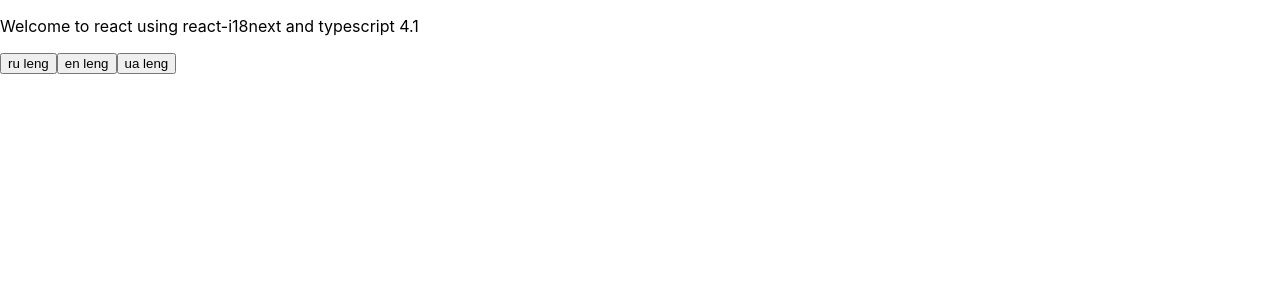
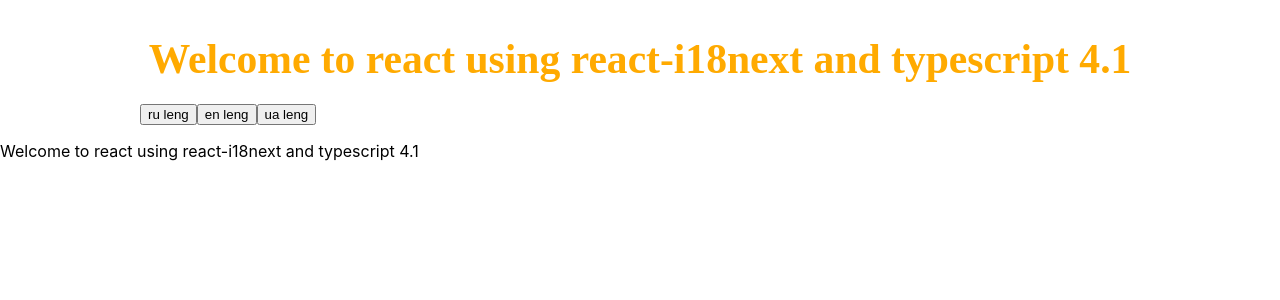
Before and after one commit to oldstud/bookmarks_app, a React (Create React App) app: page / in a window 1280 px wide. Shown: the top 300 px of the page. Built offline with nearby package versions, Linux system fonts and the light colour scheme.

Commit message:
add base components Container and composition api example

```diff
--- a/src/App.tsx
+++ b/src/App.tsx
@@ -4,6 +4,8 @@
 import './i18n/config';
 import { useTranslation } from 'react-i18next';
 import i18next from 'i18next';
+
+import Container from './components/Container'
 
 function App() {
   const { t } = useTranslation();
@@ -14,11 +16,15 @@
 
   return (
     <div className="App">
+      <Container title={ t('title_1') }>
+        <>
+          <button onClick={() => changeLanguage('ru')}>ru leng</button>
+          <button onClick={() => changeLanguage('en')}>en leng</button>
+          <button onClick={() => changeLanguage('ua')}>ua leng</button>
+        </>
+      </Container>
      <p>{ t('title_1') }</p>
 
-      <button onClick={() => changeLanguage('ru')}>ru leng</button>
-      <button onClick={() => changeLanguage('en')}>en leng</button>
-      <button onClick={() => changeLanguage('ua')}>ua leng</button>
     </div>
   );
 }
--- /dev/null
+++ b/src/components/Container/Container.tsx
@@ -0,0 +1,16 @@
+import React from "react";
+import { Wrapper, Title } from './StyledComponent';
+
+type PropsT = {
+    title: string;
+    children: JSX.Element;
+};
+
+export default function Container({children, title}: PropsT) {
+    return (
+        <Wrapper>
+          <Title>{ title && title }</Title>
+        { children }
+        </Wrapper>
+      );
+}
--- /dev/null
+++ b/src/components/Container/StyledComponent.ts
@@ -0,0 +1,14 @@
+import styled from 'styled-components';
+
+const Title = styled.h2`
+  font-size: 2.6rem;
+  font-family: 'Bangers';
+  color: #ffaa00;
+  text-align: center;
+  margin-bottom: 20px;
+`;
+const Wrapper = styled.div`
+  max-width: 1000px;
+  margin: 0 auto;
+`;
+export { Wrapper, Title };
--- /dev/null
+++ b/src/components/Container/index.ts
@@ -0,0 +1 @@
+export { default } from './Container';
```
